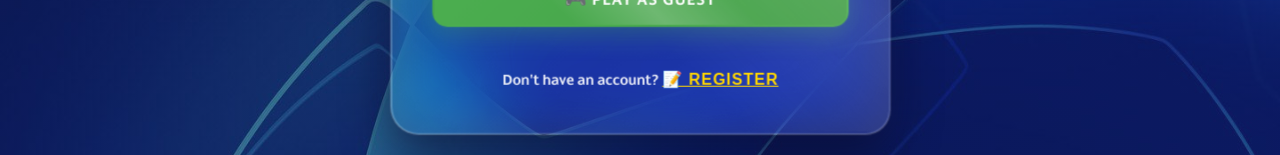
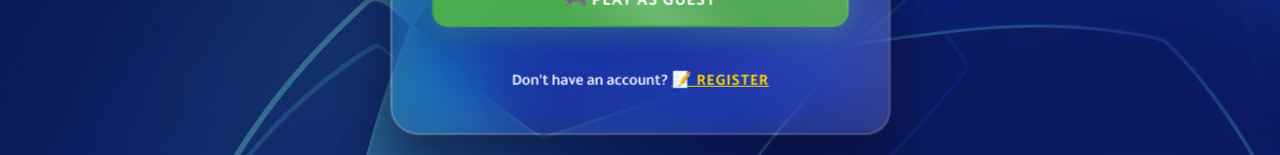
Before and after one commit to keiranmistry/tiki-taka-toe, a React (Create React App) app in the folder frontend/: page / in a window 1280 px wide. Shown: the part 920-1075 px from the top of the page. Built offline with nearby package versions, Linux system fonts and the light colour scheme.

Commit message:
Apply Champions League font to register text and buttons

```diff
--- a/frontend/src/components/Auth.css
+++ b/frontend/src/components/Auth.css
@@ -226,6 +226,7 @@
   text-transform: uppercase;
   letter-spacing: 1px;
   height: 56px;
+  font-family: 'Champions', 'Arial', sans-serif;
 }
 
 .guest-button {
@@ -237,6 +238,7 @@
   text-transform: uppercase;
   letter-spacing: 1px;
   height: 56px;
+  font-family: 'Champions', 'Arial', sans-serif;
   background: linear-gradient(135deg, #4CAF50 0%, #45a049 100%);
   border: 2px solid rgba(76, 175, 80, 0.3);
   box-shadow:
@@ -310,6 +312,7 @@
   transition: all 0.3s ease;
   text-transform: uppercase;
   letter-spacing: 1px;
+  font-family: 'Champions', 'Arial', sans-serif;
 }
 
 .toggle-button:hover {
```
